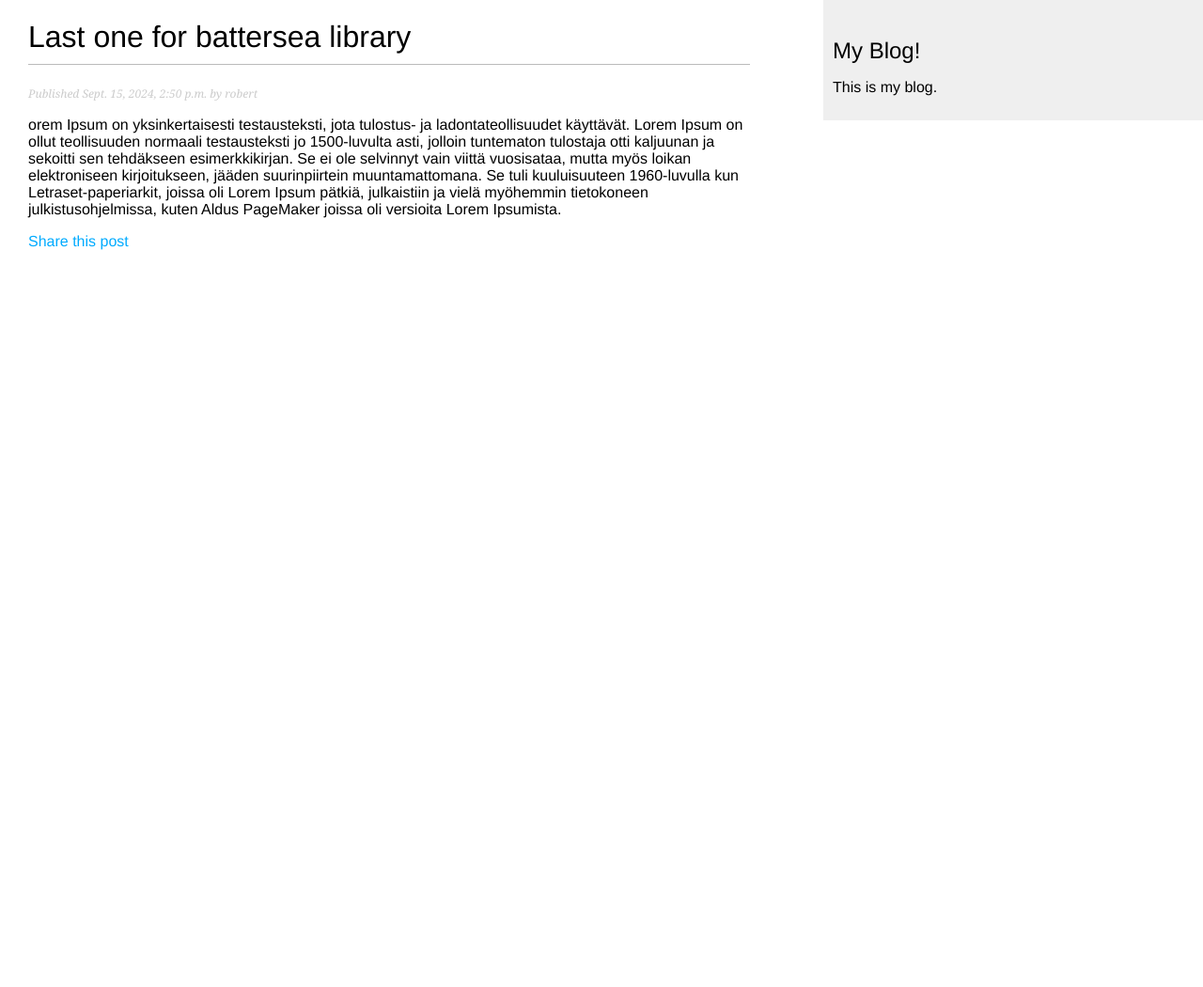
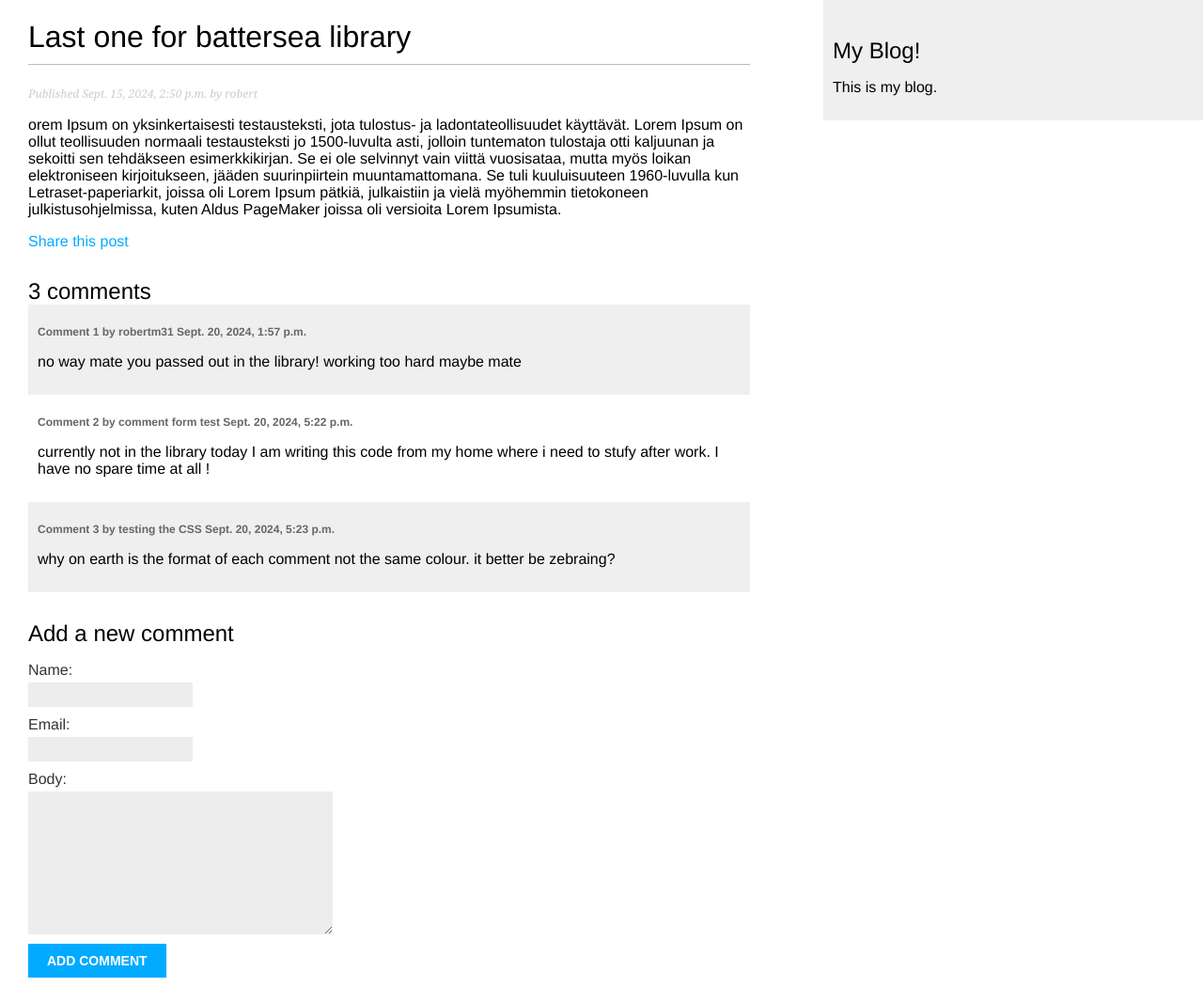
Before and after one commit to roba7o/blog, a Django app: a page that uses mysite/blog/templates/blog/post/detail.html in a window 1280 px wide. Shown: the whole page at 94% size. Before the commit the page ends 266 px from the top, so only its background shows below. Run offline with Django 5.2, Linux system fonts and the light colour scheme; data comes from the database, SQL or seed files in the repository; both versions use the stored data as it was after the commit.

Commit message:
comment logic added and complete in detail.html

```diff
--- a/mysite/blog/templates/blog/post/detail.html
+++ b/mysite/blog/templates/blog/post/detail.html
@@ -14,4 +14,27 @@
             Share this post
         </a>
     </p>
+
+    {% with comments.count as total_comments %}
+        <h2>
+            {{ total_comments }} comment{{ total_comments|pluralize }}
+        </h2>
+    {% endwith %}
+
+    {% for comment in comments %}
+        <div class="comment">
+            <p class="info">
+                Comment {{ forloop.counter }} by {{ comment.name }}
+                {{ comment.created }}
+            </p>
+            {{ comment.body|linebreaks }}
+        </div>
+    {% empty %}
+        <p>There are no comments</p>
+    {% endfor %}
+
+
+    <!-- now adding the comment form to add a new comment -->
+    {% include "blog/post/includes/comment_form.html" %}
+
 {% endblock %}
--- a/mysite/blog/views.py
+++ b/mysite/blog/views.py
@@ -94,10 +94,23 @@ def post_detail(request, year, month, day, post):
         publish__month=month,
         publish__day=day
     )
+
+    # List of active comments for this post
+    comments = post.comments.filter(active=True)
+
+    # Form for users to comment
+    form = CommentForm()
+
+
     return render(
         request,
         'blog/post/detail.html',
-        {'post': post}
+        {
+            'post': post,
+            "comments":comments,
+            "form": form
+
+        }
     )
 
 @require_POST   # Only allow POST requests for this view
```
Also changed, not shown: mysite/db.sqlite3.
